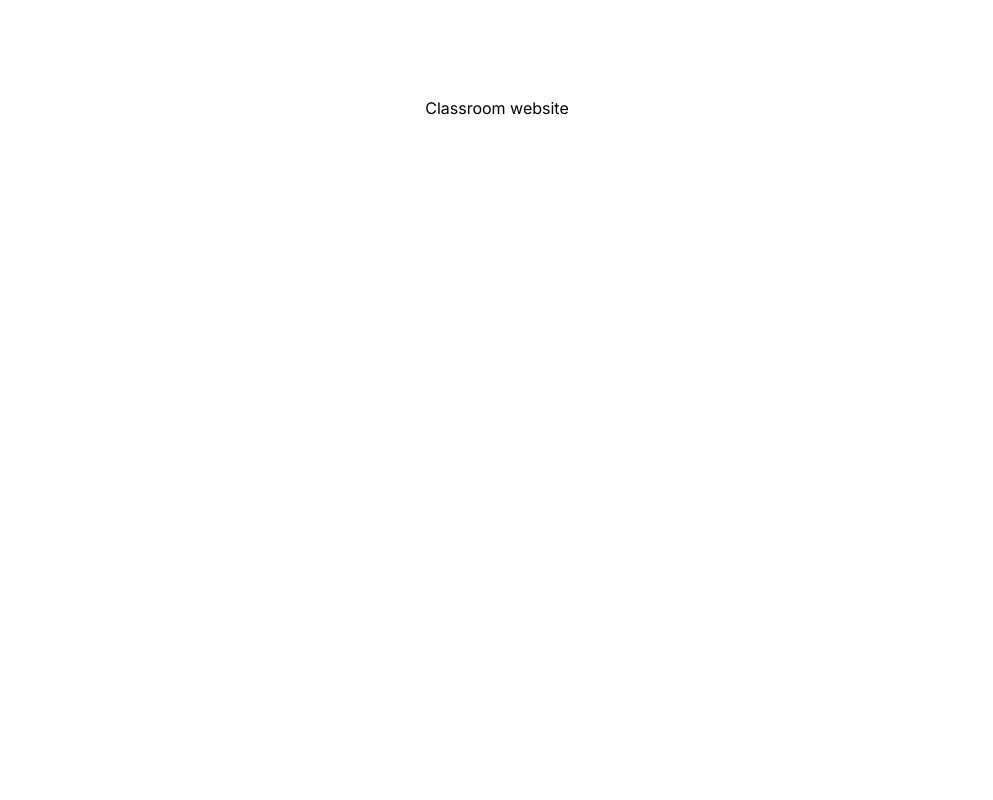
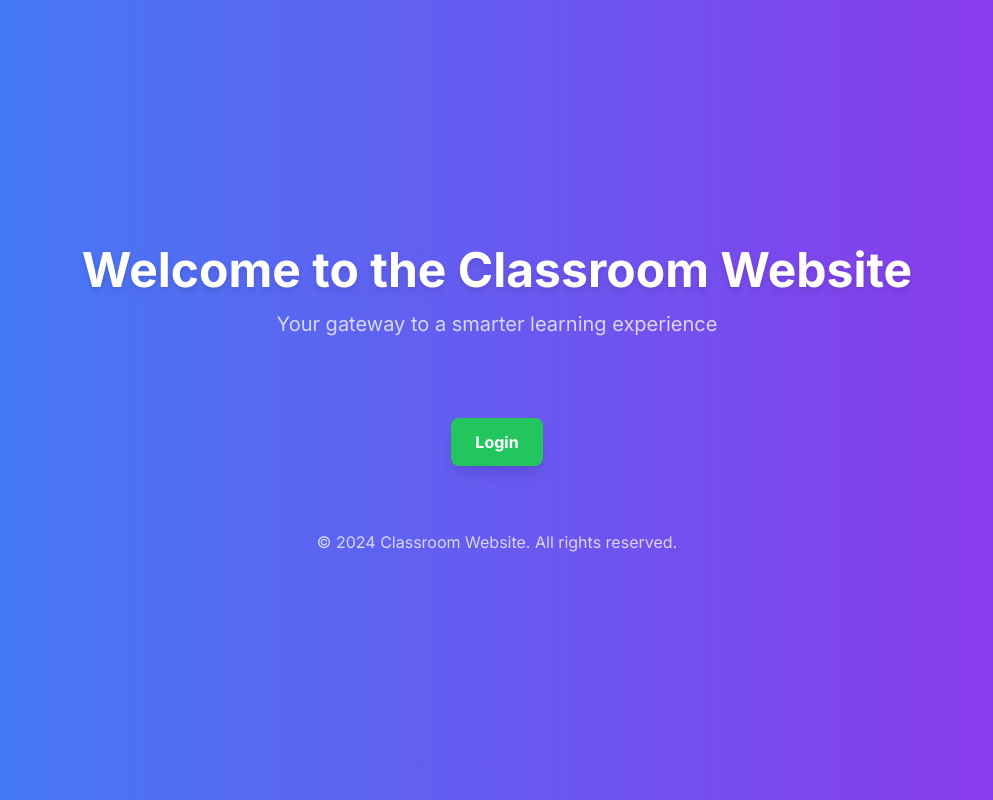
Before and after one commit to rishabhguptajs/classroom-website, a Next.js app in the folder frontend/: page / in a window 1280 px wide. Shown: the whole page, without its empty margins (143-1136 px from the left). Built offline with nearby package versions, Linux system fonts and the light colour scheme.

Commit message:
chore: Update login page UI for improved user experience

```diff
--- a/frontend/src/app/login/page.tsx
+++ b/frontend/src/app/login/page.tsx
@@ -25,35 +25,39 @@ export default function Login() {
   };
 
   return (
-    <div className="flex items-center justify-center min-h-screen text-gray-700 bg-gray-100">
+    <div className="flex items-center justify-center min-h-screen bg-gradient-to-r from-blue-500 to-purple-600">
       <Toaster />
-      <div className="w-full max-w-md p-8 bg-white rounded shadow">
-        <h2 className="text-2xl font-bold mb-6 text-center">Login</h2>
-        {error && <p className="text-red-500 text-center mb-4">{error}</p>}
+      <div className="w-full max-w-md p-8 bg-white rounded-lg shadow-lg">
+        <h2 className="text-3xl font-bold text-center text-gray-800 mb-8">
+          Login to Your Account
+        </h2>
+        {error && <p className="text-red-500 text-center mb-6">{error}</p>}
         <form onSubmit={handleLogin}>
-          <div className="mb-4">
-            <label className="block text-gray-700">Email</label>
+          <div className="mb-6">
+            <label className="block text-gray-700 font-semibold">Email</label>
             <input
               type="email"
-              className="w-full px-4 py-2 mt-2 border rounded-md"
+              className="w-full px-4 py-3 mt-2 border border-gray-300 rounded-lg focus:ring focus:ring-blue-200 focus:outline-none"
               value={email}
               onChange={(e) => setEmail(e.target.value)}
+              placeholder="Enter your email"
               required
             />
           </div>
-          <div className="mb-6">
-            <label className="block text-gray-700">Password</label>
+          <div className="mb-8">
+            <label className="block text-gray-700 font-semibold">Password</label>
             <input
               type="password"
-              className="w-full px-4 py-2 mt-2 border rounded-md"
+              className="w-full px-4 py-3 mt-2 border border-gray-300 rounded-lg focus:ring focus:ring-blue-200 focus:outline-none"
               value={password}
               onChange={(e) => setPassword(e.target.value)}
+              placeholder="Enter your password"
               required
             />
           </div>
           <button
             type="submit"
-            className="w-full bg-blue-500 hover:bg-blue-700 text-white font-bold py-2 px-4 rounded"
+            className="w-full py-3 bg-blue-500 hover:bg-blue-600 text-white font-bold rounded-lg transition transform hover:scale-105 focus:outline-none focus:ring focus:ring-blue-200"
           >
             Login
           </button>
--- a/frontend/src/app/page.tsx
+++ b/frontend/src/app/page.tsx
@@ -1,9 +1,51 @@
-import Image from "next/image";
+"use client"
+
+import { useAuth } from "@/context/authContext"
+import Link from "next/link"
 
 export default function Home() {
+  const { user, logout } = useAuth()
+
   return (
-    <main className="flex min-h-screen flex-col items-center justify-between p-24">
-      Classroom website
+    <main className="flex min-h-screen flex-col items-center justify-center p-10 bg-gradient-to-r from-blue-500 to-purple-600">
+      <header className="mb-12 text-center">
+        <h1 className="text-5xl font-bold text-white drop-shadow-md">
+          Welcome to the Classroom Website
+        </h1>
+        <p className="mt-4 text-xl text-white opacity-75">
+          Your gateway to a smarter learning experience
+        </p>
+      </header>
+
+      <div className="mt-8 flex flex-col items-center space-y-6">
+        {user ? (
+          <div className="text-center">
+            <h2 className="text-3xl font-semibold text-white">
+              Hello, {user.email}!
+            </h2>
+            <button className="mt-6 px-6 py-3 bg-red-500 hover:bg-red-600 text-white font-bold rounded-lg shadow-lg transform transition duration-200 hover:scale-105 focus:outline-none"
+              onClick={logout}
+            >
+              Logout
+            </button>
+          </div>
+        ) : (
+          <div className="flex space-x-4">
+            <Link
+              href="/login"
+              className="px-6 py-3 bg-green-500 hover:bg-green-600 text-white font-bold rounded-lg shadow-lg transform transition duration-200 hover:scale-105 focus:outline-none"
+            >
+              Login
+            </Link>
+          </div>
+        )}
+      </div>
+
+      <footer className="mt-16 text-center">
+        <p className="text-white opacity-75">
+          © 2024 Classroom Website. All rights reserved.
+        </p>
+      </footer>
     </main>
-  );
+  )
 }
```
